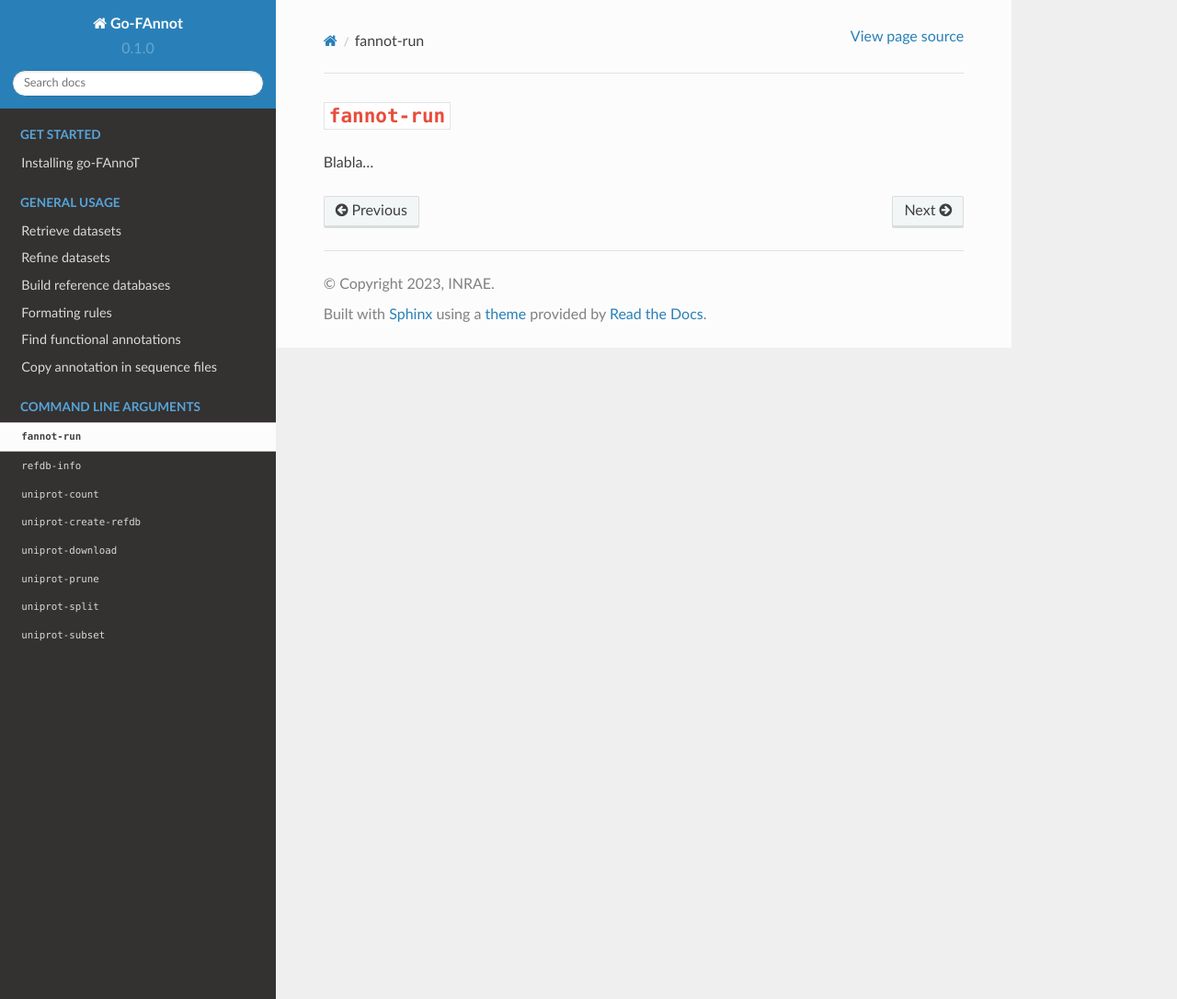
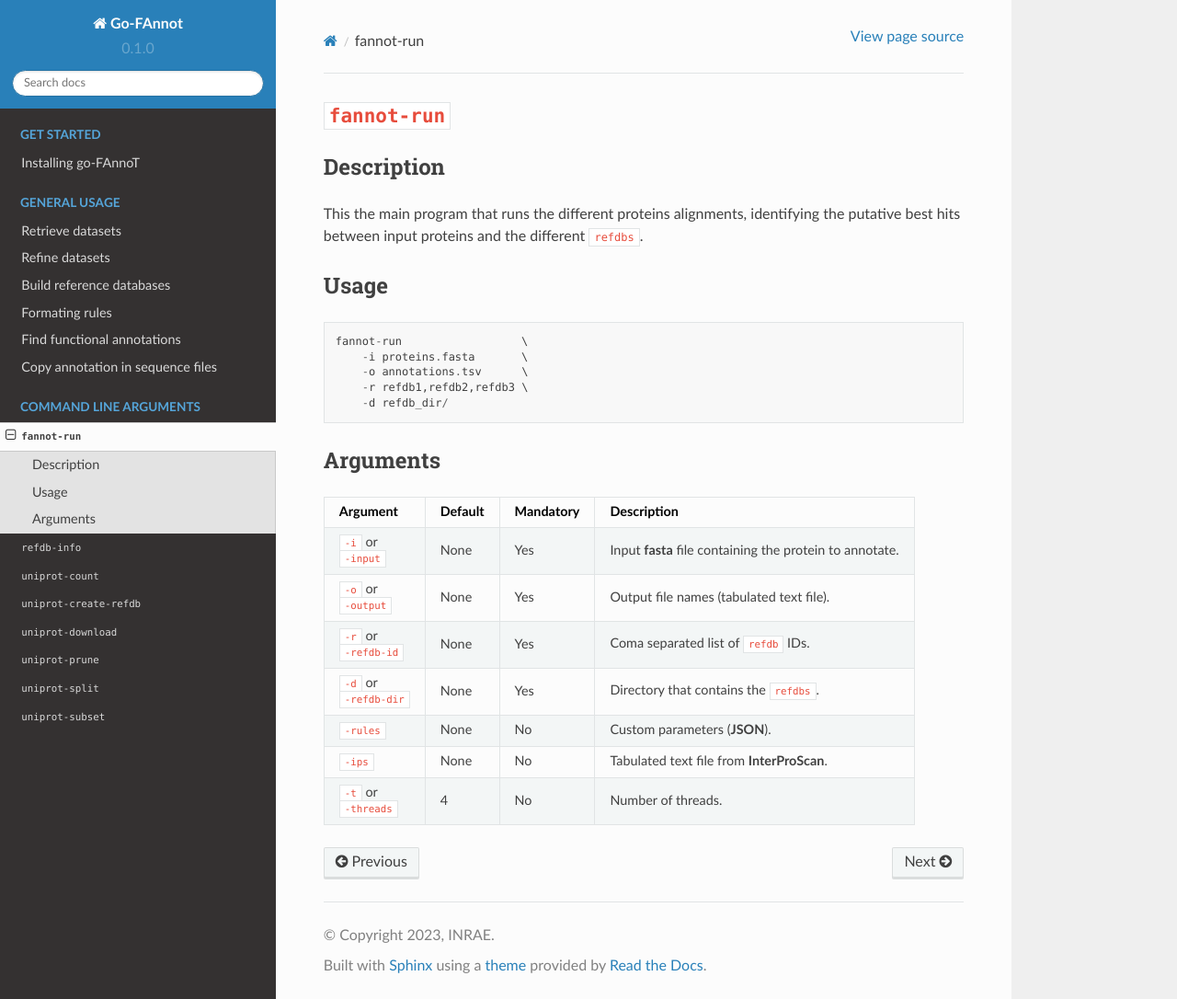
Before and after one commit to hdevillers/go-fannot-documentation, a Sphinx documentation site: the page built from docs/source/cmd/fannot_run.rst, in a window 1280 px wide and 1086 px high. Shown: the whole window at 92% size. Built offline with Sphinx 7.4.7 and the Read the Docs theme 2.0.0, drawn with Linux system fonts in a browser that asks for light colours.

Commit message:
Add command line argument description for fannot-run and refdb-info.

```diff
--- a/docs/source/cmd/fannot_run.rst
+++ b/docs/source/cmd/fannot_run.rst
@@ -1,4 +1,49 @@
 ``fannot-run``
 ==============
 
-Blabla...
+Description
+***********
+
+This the main program that runs the different proteins alignments, identifying the putative best hits between
+input proteins and the different ``refdbs``.
+
+Usage
+*****
+
+.. code-block::
+
+    fannot-run                  \
+        -i proteins.fasta       \
+        -o annotations.tsv      \
+        -r refdb1,refdb2,refdb3 \
+        -d refdb_dir/
+
+Arguments
+*********
+
++----------------+---------+-----------+----------------------------------------------------------+
+| Argument       | Default | Mandatory | Description                                              |
++================+=========+===========+==========================================================+
+| ``-i`` or |br| | None    | Yes       | Input **fasta** file containing the protein to annotate. |
+| ``-input``     |         |           |                                                          |
++----------------+---------+-----------+----------------------------------------------------------+
+| ``-o`` or |br| | None    | Yes       | Output file names (tabulated text file).                 |
+| ``-output``    |         |           |                                                          |
++----------------+---------+-----------+----------------------------------------------------------+
+| ``-r`` or |br| | None    | Yes       | Coma separated list of ``refdb`` IDs.                    |
+| ``-refdb-id``  |         |           |                                                          |
++----------------+---------+-----------+----------------------------------------------------------+
+| ``-d`` or |br| | None    | Yes       | Directory that contains the ``refdbs``.                  |
+| ``-refdb-dir`` |         |           |                                                          |
++----------------+---------+-----------+----------------------------------------------------------+
+| ``-rules``     | None    | No        | Custom parameters (**JSON**).                            |
++----------------+---------+-----------+----------------------------------------------------------+
+| ``-ips``       | None    | No        | Tabulated text file from **InterProScan**.               |
++----------------+---------+-----------+----------------------------------------------------------+
+| ``-t`` or |br| | 4       | No        | Number of threads.                                       |
+| ``-threads``   |         |           |                                                          |
++----------------+---------+-----------+----------------------------------------------------------+
+
+.. |br| raw:: html
+
+    <br>
```
Also changed, not shown: docs/source/cmd/refdb_info.rst (+30 -1 lines).
